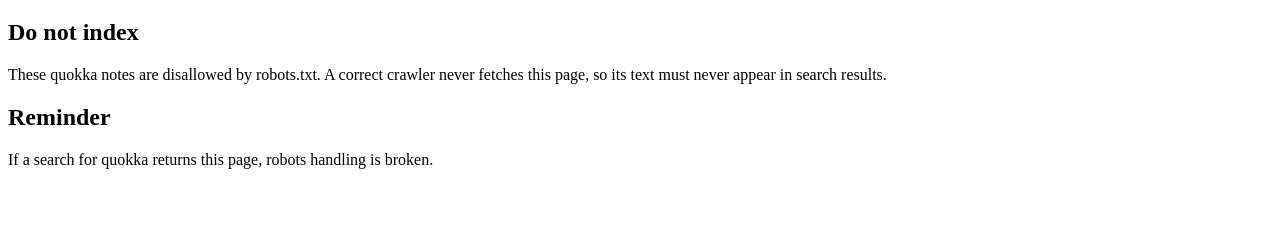
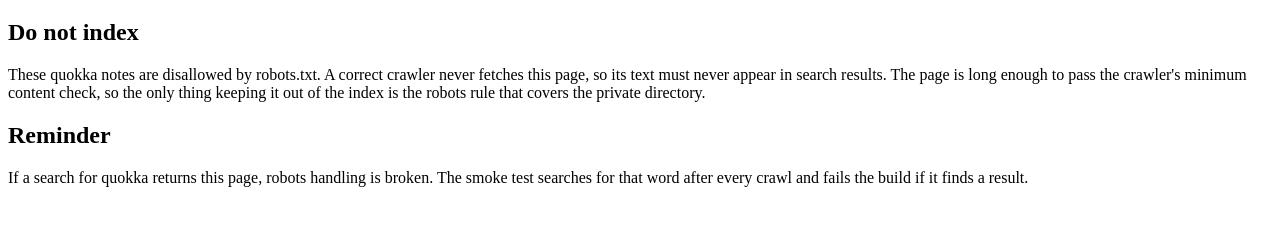
Before and after one commit to lifrocszh/scout, a plain HTML site: page docker/fixture/site/private/internal-notes.html in a window 1280 px wide. Shown: the part 61-286 px from the top of the page. Drawn offline with Linux system fonts and the light colour scheme.

Commit message:
Make the Compose stack restart-safe and the smoke test meaningful (#5)
Found by running the stack locally:
- A second `docker compose up` failed: after a completed crawl the coordinator
  exits 0 before turning healthy. Workers now go through `stack.sh worker`,
  which waits for the coordinator port or leaves quietly when the crawl is
  already complete, and depend on `service_started`.
- The robots.txt assertion was vacuous: the disallowed page was also below the
  crawler's 200-character minimum. The page is now long enough, and removing
  the Disallow line makes the crawl index it.
- A 1 s crawl let a late worker miss the crawl entirely. The fixture uses
  200 ms start spacing; the smoke test requires every worker to exit 0 and at
  least two to join.
- The memory sampler recorded nothing (mawk buffers piped input). It is a bash
  loop now, and the test fails if it records nothing.

Adds the run report under docs/runs/reports/.

Co-Authored-By: Claude Sonnet 5.5 <noreply@anthropic.com>
Claude-Session: https://claude.ai/code/session_01V2X7ddth2HQs2NdJ8zNxRu

```diff
--- a/docker/fixture/site/private/internal-notes.html
+++ b/docker/fixture/site/private/internal-notes.html
@@ -8,9 +8,9 @@
 <main>
 <h1>Internal notes</h1>
 <h2>Do not index</h2>
-<p>These quokka notes are disallowed by robots.txt. A correct crawler never fetches this page, so its text must never appear in search results.</p>
+<p>These quokka notes are disallowed by robots.txt. A correct crawler never fetches this page, so its text must never appear in search results. The page is long enough to pass the crawler's minimum content check, so the only thing keeping it out of the index is the robots rule that covers the private directory.</p>
 <h2>Reminder</h2>
-<p>If a search for quokka returns this page, robots handling is broken.</p>
+<p>If a search for quokka returns this page, robots handling is broken. The smoke test searches for that word after every crawl and fails the build if it finds a result.</p>
 </main>
 </body>
 </html>
```
Also changed, not shown: 6 other files.
